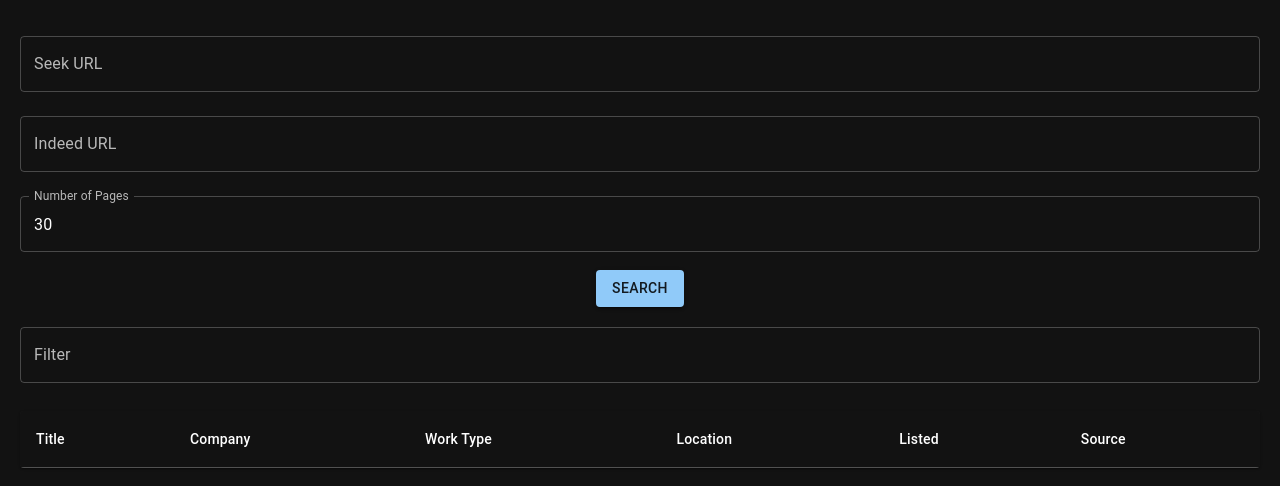
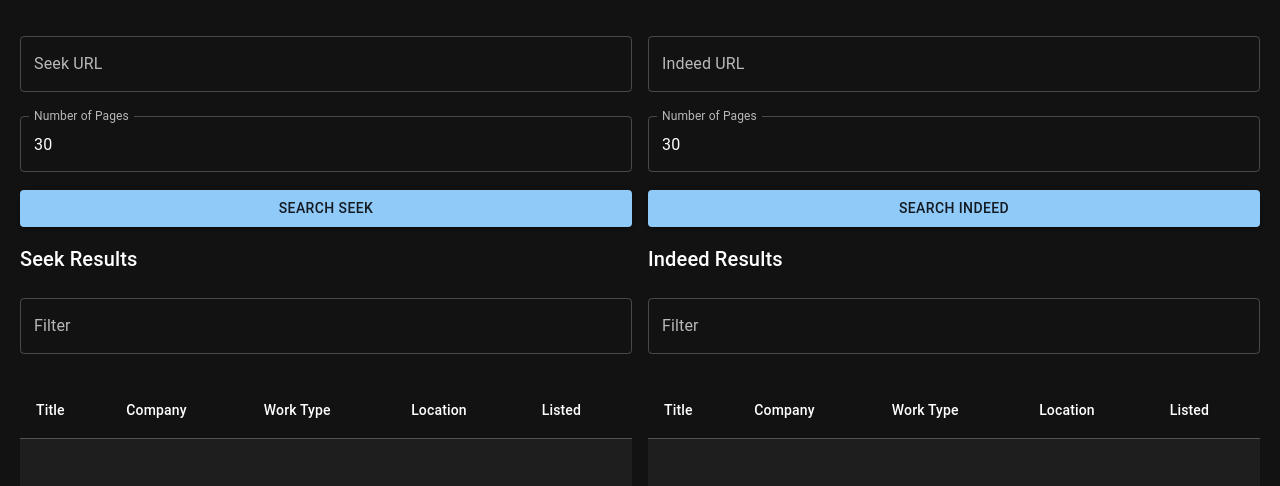
Before and after one commit to Cxmrykk/Seek-Indeed-GUI, a React (Vite) app: page / in a window 1280 px wide. Shown: the top 486 px of the page. Built offline with nearby package versions, Linux system fonts and the light colour scheme.

Commit message:
Separate the two tables

```diff
--- a/electron/preload.cjs
+++ b/electron/preload.cjs
@@ -1,5 +1,6 @@
 const { contextBridge, ipcRenderer } = require('electron');
 
 contextBridge.exposeInMainWorld('electron', {
-  fetchJobs: (seekUrl, indeedUrl, numPages) => ipcRenderer.invoke('fetch-jobs', seekUrl, indeedUrl, numPages)
+    fetchSeekJobs: (seekUrl, numPages) => ipcRenderer.invoke('fetch-jobs-seek', seekUrl, numPages),
+    fetchIndeedJobs: (indeedUrl, numPages) => ipcRenderer.invoke('fetch-jobs-indeed', indeedUrl, numPages)
 });
--- a/src/components/JobSearch.tsx
+++ b/src/components/JobSearch.tsx
@@ -13,7 +13,7 @@
     CircularProgress,
     Typography,
 } from '@mui/material';
-import { Job, fetchJobs } from '../utils/JobUtils';
+import { Job, fetchSeekJobs, fetchIndeedJobs } from '../utils/JobUtils';
 
 interface JobSearchProps { }
 
@@ -21,69 +21,64 @@
     const [seekUrl, setSeekUrl] = useState('');
     const [indeedUrl, setIndeedUrl] = useState('');
     const [numPages, setNumPages] = useState(30);
-    const [jobs, setJobs] = useState<Job[]>([]);
-    const [loading, setLoading] = useState(false);
-    const [error, setError] = useState<string | null>(null);
-    const [filterText, setFilterText] = useState('');
+    const [seekJobs, setSeekJobs] = useState<Job[]>([]);
+    const [indeedJobs, setIndeedJobs] = useState<Job[]>([]);
+    const [seekLoading, setSeekLoading] = useState(false);
+    const [indeedLoading, setIndeedLoading] = useState(false);
+    const [seekError, setSeekError] = useState<string | null>(null);
+    const [indeedError, setIndeedError] = useState<string | null>(null);
+    const [seekFilterText, setSeekFilterText] = useState('');
+    const [indeedFilterText, setIndeedFilterText] = useState('');
 
-    const handleSearch = async () => {
-        setLoading(true);
-        setError(null);
+
+    const handleSeekSearch = async () => {
+        setSeekLoading(true);
+        setSeekError(null);
         try {
-            const fetchedJobs = await fetchJobs(seekUrl, indeedUrl, numPages);
-            setJobs(fetchedJobs);
+            const fetchedJobs = await fetchSeekJobs(seekUrl, numPages);
+            setSeekJobs(fetchedJobs);
         } catch (err: any) {
-            setError(err.message);
+            setSeekError(err.message);
         } finally {
-            setLoading(false);
+            setSeekLoading(false);
         }
     };
 
-    const filteredJobs = jobs.filter((job) =>
-        job.title.toLowerCase().includes(filterText.toLowerCase())
+    const handleIndeedSearch = async () => {
+        setIndeedLoading(true);
+        setIndeedError(null);
+        try {
+            const fetchedJobs = await fetchIndeedJobs(indeedUrl, numPages);
+            setIndeedJobs(fetchedJobs);
+        } catch (err: any) {
+            setIndeedError(err.message);
+        } finally {
+            setIndeedLoading(false);
+        }
+    };
+
+    const filteredSeekJobs = seekJobs.filter((job) =>
+        job.title.toLowerCase().includes(seekFilterText.toLowerCase())
     );
 
-    return (
-        <Box sx={{ display: 'flex', flexDirection: 'column', alignItems: 'center', padding: '20px' }}>
-            <TextField
-                label="Seek URL"
-                value={seekUrl}
-                onChange={(e) => setSeekUrl(e.target.value)}
-                fullWidth
-                margin="normal"
-            />
-            <TextField
-                label="Indeed URL"
-                value={indeedUrl}
-                onChange={(e) => setIndeedUrl(e.target.value)}
-                fullWidth
-                margin="normal"
-            />
-            <TextField
-                label="Number of Pages"
-                type="number"
-                value={numPages}
-                onChange={(e) => setNumPages(parseInt(e.target.value, 10))}
-                fullWidth
-                margin="normal"
-            />
-            <Button variant="contained" onClick={handleSearch} disabled={loading} sx={{ marginTop: '10px' }}>
-                Search
-            </Button>
+    const filteredIndeedJobs = indeedJobs.filter((job) =>
+        job.title.toLowerCase().includes(indeedFilterText.toLowerCase())
+    );
 
-            {loading && <CircularProgress sx={{ marginTop: '20px' }} />}
-            {error && <Typography color="error" sx={{ marginTop: '10px' }}>{error}</Typography>}
 
+    const renderJobTable = (jobs: Job[], filterText: string, setFilterText: (text: string) => void, loading: boolean, error: string | null, title: string) => (
+        <Box sx={{ display: 'flex', flexDirection: 'column', height: '100%' }}>
+            <Typography variant="h6" component="h2" gutterBottom>{title}</Typography>
             <TextField
                 label="Filter"
                 value={filterText}
                 onChange={(e) => setFilterText(e.target.value)}
                 fullWidth
                 margin="normal"
-                sx={{ marginTop: '20px' }}
             />
-
-            <TableContainer component={Paper} sx={{ width: '100%', marginTop: '20px', maxHeight: '400px', overflowY: 'auto' }}>
+            {loading && <CircularProgress sx={{ marginTop: '20px' }} />}
+            {error && <Typography color="error" sx={{ marginTop: '10px' }}>{error}</Typography>}
+            <TableContainer component={Paper} sx={{ flexGrow: 1, marginTop: '20px', overflowY: 'auto' }}>
                 <Table stickyHeader aria-label="job results">
                     <TableHead>
                         <TableRow>
@@ -92,18 +87,16 @@
                             <TableCell>Work Type</TableCell>
                             <TableCell>Location</TableCell>
                             <TableCell>Listed</TableCell>
-                            <TableCell>Source</TableCell>
                         </TableRow>
                     </TableHead>
                     <TableBody>
-                        {filteredJobs.map((job) => (
+                        {jobs.filter((job) => job.title.toLowerCase().includes(filterText.toLowerCase())).map((job) => (
                             <TableRow key={job.id}>
                                 <TableCell>{job.title}</TableCell>
                                 <TableCell>{job.company}</TableCell>
                                 <TableCell>{job.workType}</TableCell>
                                 <TableCell>{job.location}</TableCell>
                                 <TableCell>{job.listed}</TableCell>
-                                <TableCell>{job.source}</TableCell>
                             </TableRow>
                         ))}
                     </TableBody>
@@ -111,6 +104,57 @@
             </TableContainer>
         </Box>
     );
+
+    return (
+        <Box sx={{ display: 'flex', height: 'calc(100vh - 40px)', padding: '20px' }}>
+            <Box sx={{ display: 'flex', width: '50%', flexDirection: 'column', pr: 1 }}>
+                <TextField
+                    label="Seek URL"
+                    value={seekUrl}
+                    onChange={(e) => setSeekUrl(e.target.value)}
+                    fullWidth
+                    margin="normal"
+                />
+                <TextField
+                    label="Number of Pages"
+                    type="number"
+                    value={numPages}
+                    onChange={(e) => setNumPages(parseInt(e.target.value, 10))}
+                    fullWidth
+                    margin="normal"
+                />
+                <Button variant="contained" onClick={handleSeekSearch} disabled={seekLoading} sx={{ marginTop: '10px' }}>
+                    Search Seek
+                </Button>
+                <Box sx={{ flexGrow: 1, mt: 2, overflow: 'hidden' }}>
+                    {renderJobTable(filteredSeekJobs, seekFilterText, setSeekFilterText, seekLoading, seekError, "Seek Results")}
+                </Box>
+            </Box>
+            <Box sx={{ display: 'flex', width: '50%', flexDirection: 'column', pl: 1 }}>
+                <TextField
+                    label="Indeed URL"
+                    value={indeedUrl}
+                    onChange={(e) => setIndeedUrl(e.target.value)}
+                    fullWidth
+                    margin="normal"
+                />
+                <TextField
+                    label="Number of Pages"
+                    type="number"
+                    value={numPages}
+                    onChange={(e) => setNumPages(parseInt(e.target.value, 10))}
+                    fullWidth
+                    margin="normal"
+                />
+                <Button variant="contained" onClick={handleIndeedSearch} disabled={indeedLoading} sx={{ marginTop: '10px' }}>
+                    Search Indeed
+                </Button>
+                <Box sx={{ flexGrow: 1, mt: 2, overflow: 'hidden' }}>
+                    {renderJobTable(filteredIndeedJobs, indeedFilterText, setIndeedFilterText, indeedLoading, indeedError, "Indeed Results")}
+                </Box>
+            </Box>
+        </Box>
+    );
 };
 
 export default JobSearch;
--- a/src/electron.d.ts
+++ b/src/electron.d.ts
@@ -1,5 +1,6 @@
 interface Window {
   electron: {
-    fetchJobs: (seekUrl: string, indeedUrl: string, numPages: number) => Promise<import('./utils/JobUtils').Job[]>;
+      fetchSeekJobs: (seekUrl: string, numPages: number) => Promise<import('./utils/JobUtils').Job[]>;
+      fetchIndeedJobs: (indeedUrl: string, numPages: number) => Promise<import('./utils/JobUtils').Job[]>;
   };
 }
--- a/src/utils/JobUtils.tsx
+++ b/src/utils/JobUtils.tsx
@@ -9,10 +9,10 @@
   url?: string;
 }
 
-export const fetchJobs = async (
-  seekUrl: string,
-  indeedUrl: string,
-  numPages: number
-): Promise<Job[]> => {
-  return window.electron.fetchJobs(seekUrl, indeedUrl, numPages);
+export const fetchSeekJobs = async (seekUrl: string, numPages: number): Promise<Job[]> => {
+  return window.electron.fetchSeekJobs(seekUrl, numPages);
 };
+
+export const fetchIndeedJobs = async (indeedUrl: string, numPages: number): Promise<Job[]> => {
+  return window.electron.fetchIndeedJobs(indeedUrl, numPages);
+};
```
Also changed, not shown: electron/main.cjs (+40 -6 lines).
